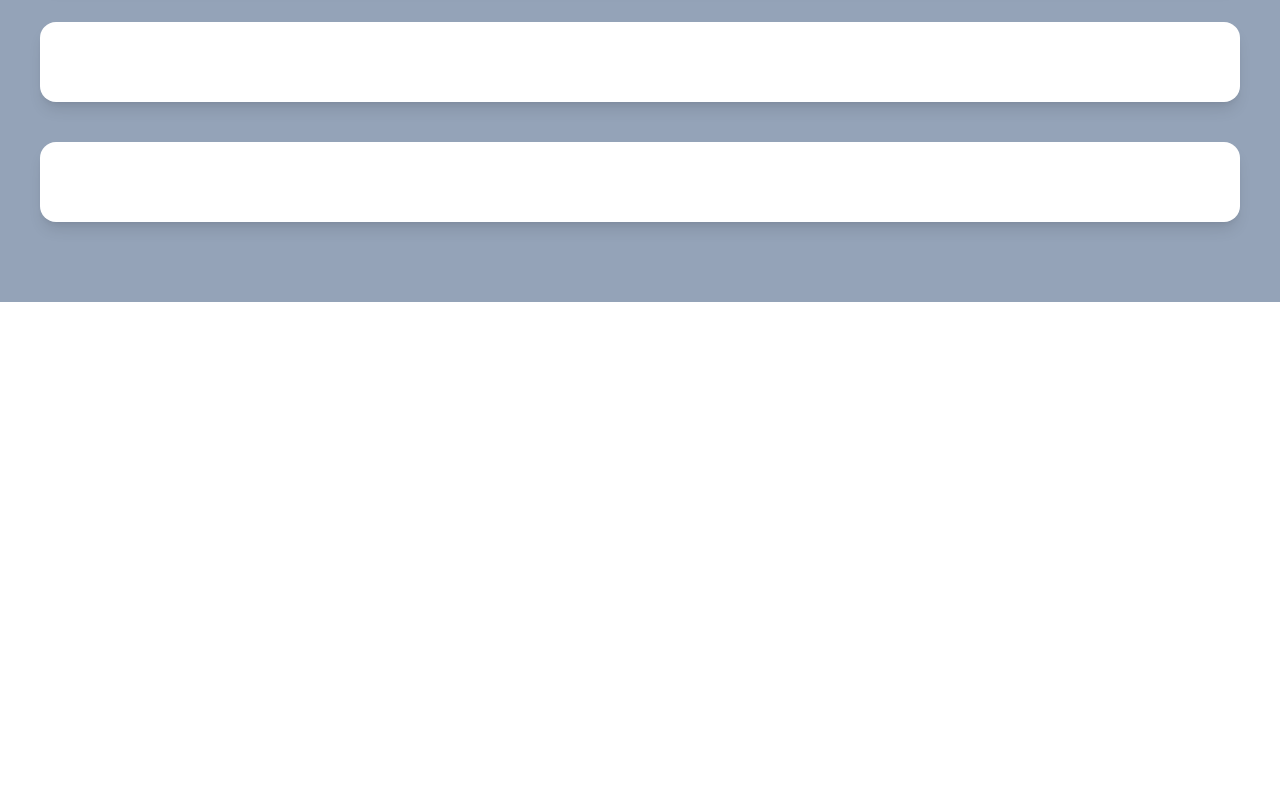
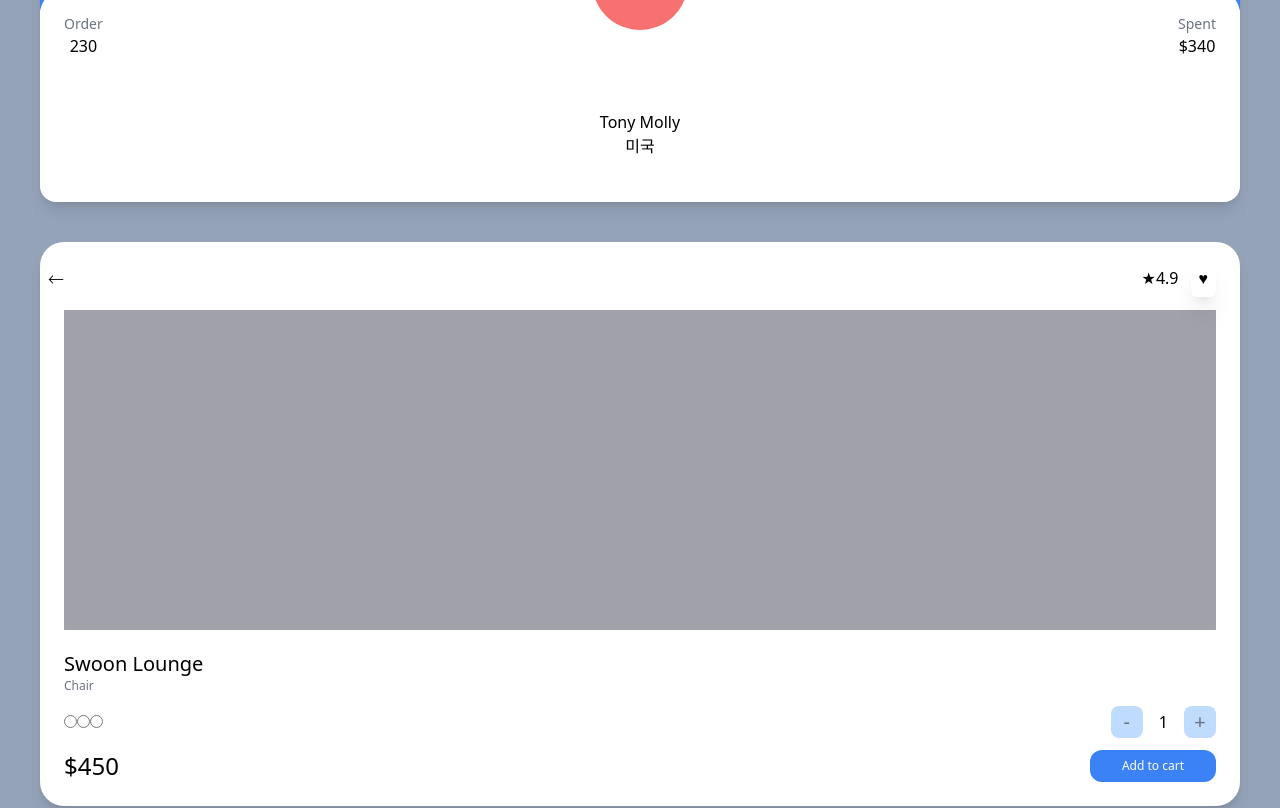
Before and after one commit to runan13/carrot-market, a Next.js app: page / in a window 1280 px wide. Shown: the part 480-1288 px from the top of the page. Before the commit the page ends 800 px from the top, so only its background shows below. Built offline with nearby package versions, Linux system fonts and the light colour scheme.

Commit message:
Practice Tailwind CSS

```diff
--- a/pages/index.tsx
+++ b/pages/index.tsx
@@ -21,8 +21,64 @@
           Checkout
         </div>
       </div>
-      <div className="bg-white p-10 rounded-2xl shadow-lg"></div>
-      <div className="bg-white p-10 rounded-2xl shadow-lg"></div>
+      <div className="bg-white overflow-hidden rounded-2xl shadow-lg">
+        <div className="bg-blue-500 p-6 pb-14">
+          <span className="text-white text-xl">Profile</span>
+        </div>
+        <div className="rounded-3xl p-6 relative -top-5 bg-white">
+          <div className="flex justify-between">
+            <div className="flex flex-col items-center">
+              <span className="text-sm text-gray-500">Order</span>
+              <span className="font-medium">230</span>
+            </div>
+            <div className="h-24 w-24 bg-red-400 rounded-full items-end relative -top-20" />
+            <div className="flex flex-col items-center">
+              <span className="text-sm text-gray-500">Spent</span>
+              <span className="font-medium">$340</span>
+            </div>
+          </div>
+          <div className="realtive flex flex-col items-center -top05">
+            <span>Tony Molly</span>
+            <span>미국</span>
+          </div>
+        </div>
+      </div>
+      <div className="bg-white p-6 rounded-3xl shadow-lg">
+        <div className="flex mb-5 justify-between items-center">
+          <span>⃪</span>
+          <div className="space-x-3">
+            <span>★4.9</span>
+            <span className="shadow-xl p-2 rounded-md">♥</span>
+          </div>
+        </div>
+        <div className="bg-zinc-400 h-80 mb-5" />
+        <div className="flex flex-col">
+          <span className="font-medium text-xl">Swoon Lounge</span>
+          <span className="text-xs text-gray-500">Chair</span>
+          <div className="mt-3 mb-3 flex justify-between items-center">
+            <div>
+              <input type="radio" name="" id="" />
+              <input type="radio" name="" id="" />
+              <input type="radio" name="" id="" />
+            </div>
+            <div className="flex items-center space-x-4">
+              <button className="p-2.5 rounded-lg bg-blue-200 flex justify-center items-center aspect-square w-8 h-8 font-medium text-xl text-gray-500">
+                -
+              </button>
+              <span>1</span>
+              <button className="p-2.5 rounded-lg bg-blue-200 flex justify-center items-center aspect-square w-8 h-8 font-medium text-xl text-gray-500">
+                +
+              </button>
+            </div>
+          </div>
+          <div className="flex justify-between items-center ">
+            <span className="font-medium text-2xl">$450</span>
+            <button className="bg-blue-500 py-2 px-8 text-xs text-center text-white rounded-xl">
+              Add to cart
+            </button>
+          </div>
+        </div>
+      </div>
       <div className="bg-white p-10 rounded-2xl shadow-lg"></div>
     </div>
   );
```
